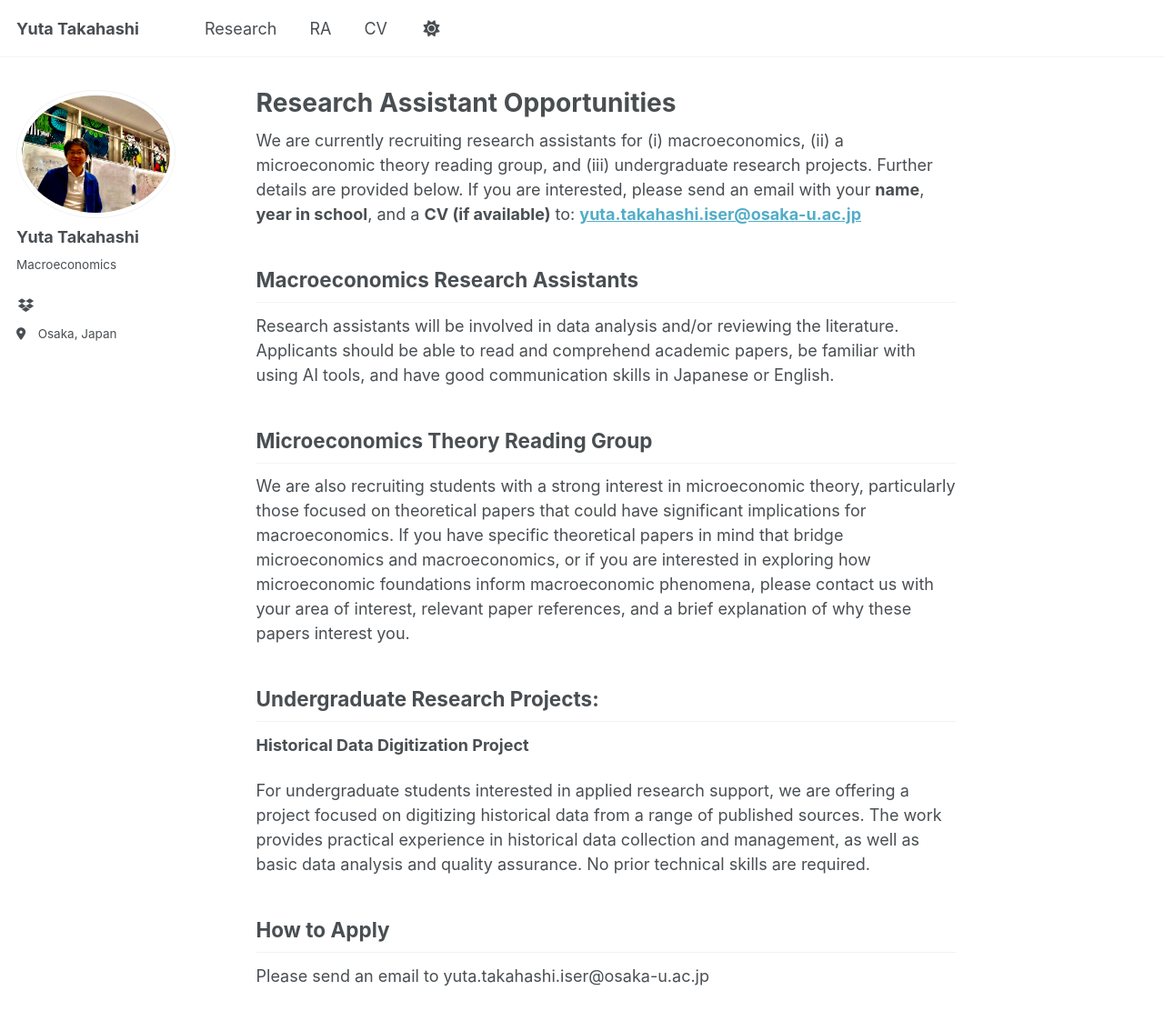
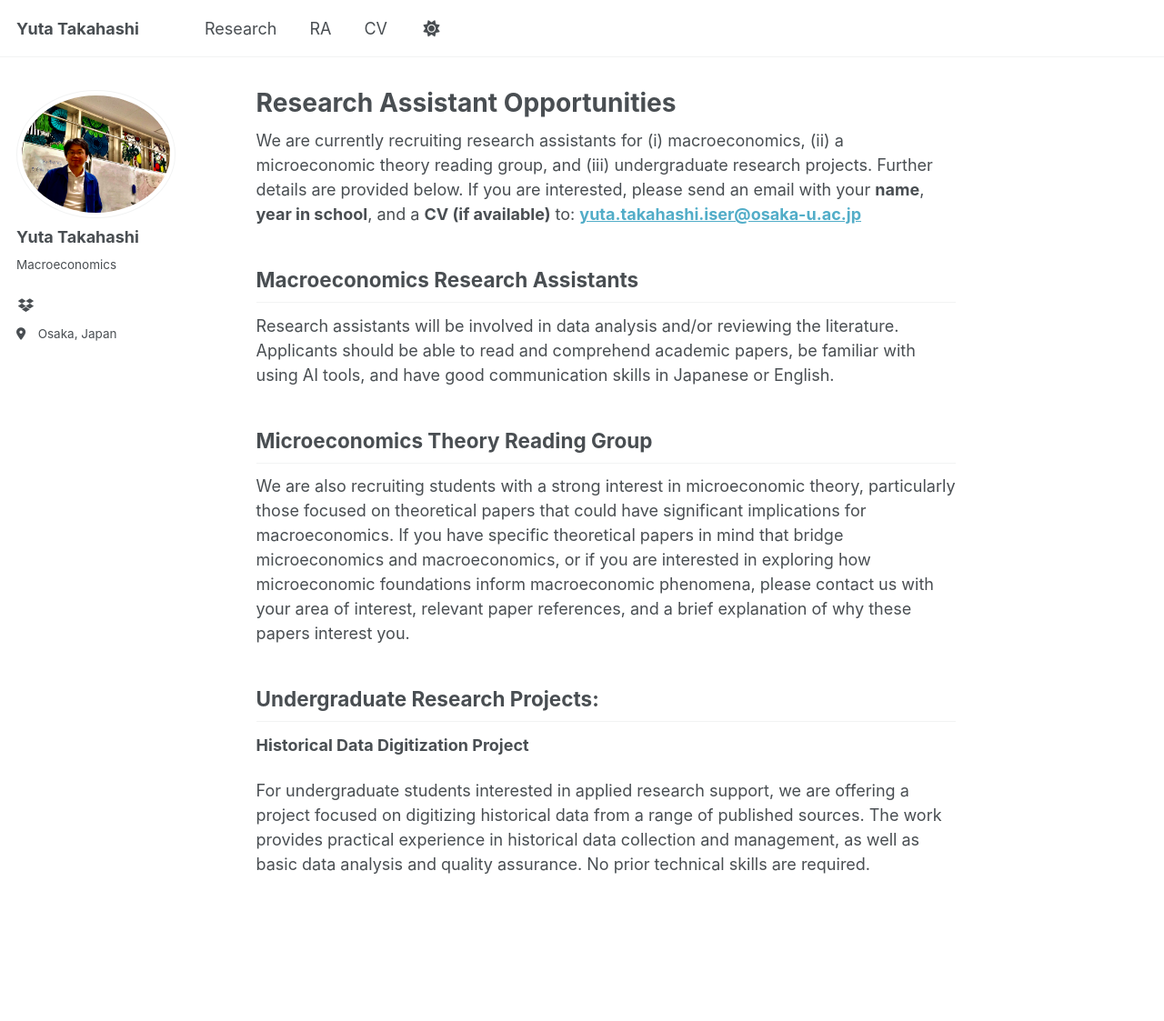
Before and after one commit to yuta-takahashi-1211/yuta-takahashi-1211.github.io, a Jekyll site: the page built from _pages/ra.md, in a window 1280 px wide and 1272 px high. Shown: the top 1123 px of the window at 91% size. Built offline with Jekyll 4.4.1, drawn with Linux system fonts in a browser that asks for light colours.

Commit message:
Remove application instructions from ra.md
Removed the 'How to Apply' section from the undergraduate research projects page.

```diff
--- a/_pages/ra.md
+++ b/_pages/ra.md
@@ -21,7 +21,3 @@ We are also recruiting students with a strong interest in microeconomic theory,
 **Historical Data Digitization Project**
 
 For undergraduate students interested in applied research support, we are offering a project focused on digitizing historical data from a range of published sources. The work provides practical experience in historical data collection and management, as well as basic data analysis and quality assurance. No prior technical skills are required.
-
-## How to Apply
-
-Please send an email to yuta.takahashi.iser@osaka-u.ac.jp
```
